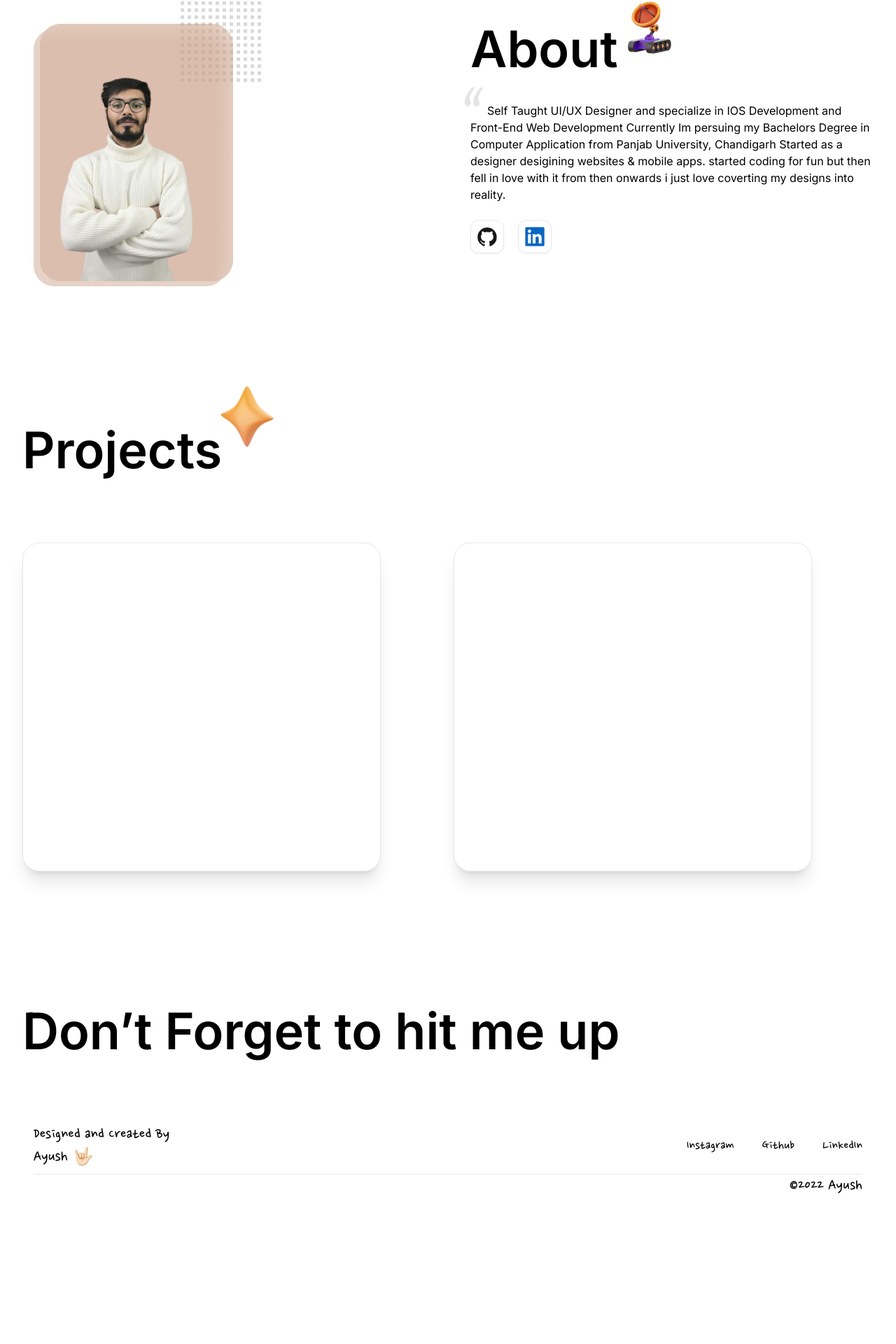
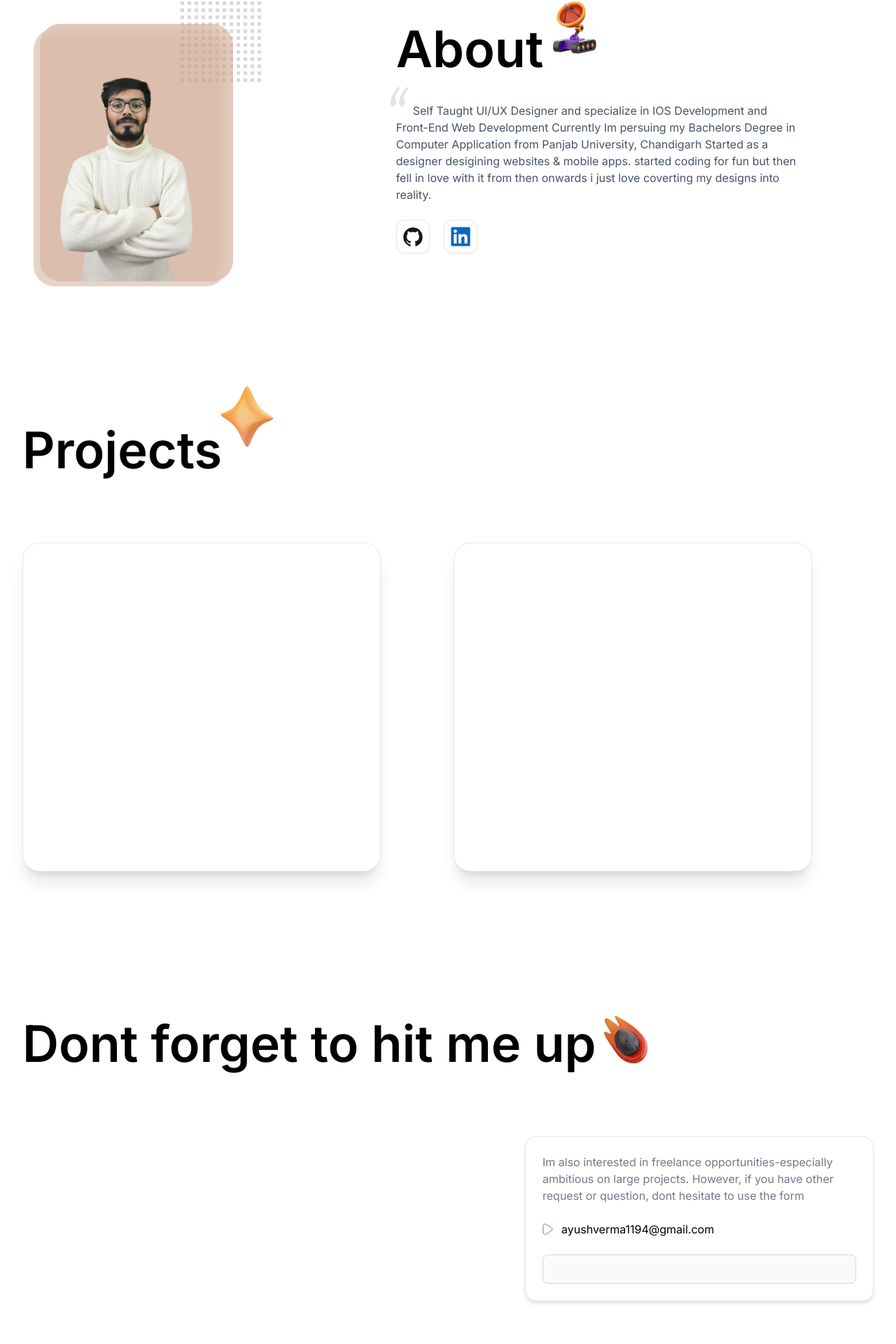
Before and after one commit to Ayush-v/Portfolio3.0, a Next.js app: page / in a window 1280 px wide. Shown: the part 1040-2960 px from the top of the page at 70% size. Before the commit the page ends 2774 px from the top, so only its background shows below. Built offline with nearby package versions, Linux system fonts and the light colour scheme.

Commit message:
contact and finalized

```diff
--- a/src/components/HomePage/About.jsx
+++ b/src/components/HomePage/About.jsx
@@ -11,14 +11,14 @@ import linkedIn from "assets/social/LinkedIn.svg";
 export default function About() {
   return (
     <Container>
-      <section className="flex flex-col-reverse md:flex-row py-14 sm:py-24">
+      <section className="flex flex-col-reverse md:flex-row py-14 sm:py-24 gap-5">
         <div className="relative mx-auto md:ml-4 mt-8 md:mt-0">
           <Image src={AboutImage} alt="" layout="fixed" />
           <div className="absolute -top-8 -right-10 -z-10">
             <Image src={dots} alt="" layout="fixed" />
           </div>
         </div>
-        <div className="max-w-xl ml-auto grow basis-0">
+        <div className="max-w-xl mx-auto grow basis-0">
           <div className="relative w-fit">
             <h1 className="text-6xl sm:text-7xl font-semibold">About</h1>
             <div className="absolute -top-8 -right-20">
@@ -29,7 +29,7 @@ export default function About() {
             <span className="dd text-8xl absolute -top-6 -left-4 text-[#d2d2d2]/60">
               &#8220;
             </span>
-            <p>
+            <p className="text-slate-700/90">
               <span className="pl-6">Self</span> Taught UI/UX Designer and
               specialize in IOS Development and Front-End Web Development
               Currently Im persuing my Bachelors Degree in Computer Application
--- a/src/components/HomePage/Contact.jsx
+++ b/src/components/HomePage/Contact.jsx
@@ -1,12 +1,62 @@
 import { Container } from "components/Container";
+import Image from "next/image";
+
+import comet from "assets/spaceIllustrations/Comet.png";
+// import contact from "assets/contact.png";
 
 export default function Contact() {
   return (
     <Container>
       <section className="py-14 sm:py-24">
-        <h1 className="text-6xl sm:text-7xl font-semibold">
-          Don’t Forget to hit me up
-        </h1>
+        <div className="relative w-fit">
+          <h1 className="text-5xl sm:text-7xl font-semibold">
+            Dont forget to hit me up
+            <div className="inline-block translate-y-2">
+              <span className="block w-12 h-12 sm:w-20 sm:h-20 rotate-45">
+                <Image src={comet} alt="" layout="responsive" />
+              </span>
+            </div>
+          </h1>
+        </div>
+
+        <div className="bg-white shadow-md p-6 rounded-2xl flex flex-col md:flex-row justify-between md:mt-24 mt-10 border w-fit ml-auto">
+          {/* <div className="block w-[351px] h-[351px] mx-auto">
+            <Image src={contact} alt="" layout="responsive" />
+          </div> */}
+
+          <div className="flex flex-col gap-6 max-w-md h-fit">
+            <p className="text-slate-700/70">
+              Im also interested in freelance opportunities-especially ambitious
+              on large projects. However, if you have other request or question,
+              dont hesitate to use the form
+            </p>
+            <div className="flex items-center gap-3">
+              <svg
+                width="15"
+                height="16"
+                viewBox="0 0 15 16"
+                fill="none"
+                xmlns="http://www.w3.org/2000/svg"
+              >
+                <path
+                  d="M12.7032 5.88462C14.2601 6.86519 14.2601 9.13481 12.7032 10.1154L4.83234 15.0727C3.16755 16.1213 0.999996 14.9248 0.999996 12.9573V3.04266C0.999996 1.07517 3.16755 -0.121275 4.83234 0.927275L12.7032 5.88462Z"
+                  stroke="#8261FF"
+                />
+              </svg>
+              <span className="hover:border-b-2 hover:border-black hover:border-dotted hover:cursor-pointer">
+                ayushverma1194@gmail.com
+              </span>
+            </div>
+
+            <form>
+              <input
+                type="text"
+                id="default-input"
+                className="bg-gray-50 border border-gray-300 text-gray-900 text-sm rounded-lg focus:ring-blue-500 focus:border-blue-500 block w-full p-2.5"
+              />
+            </form>
+          </div>
+        </div>
       </section>
     </Container>
   );
```
Also changed, not shown: src/assets/contact.png (added).
